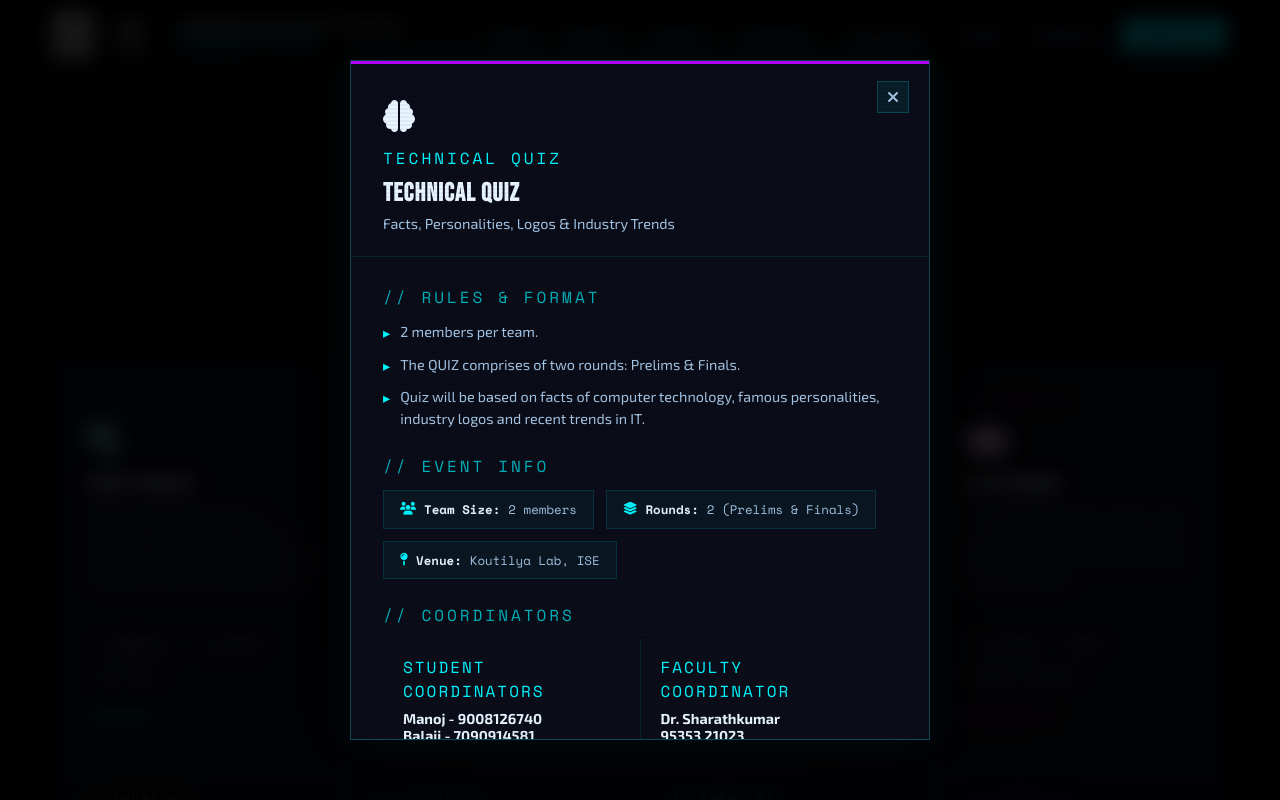
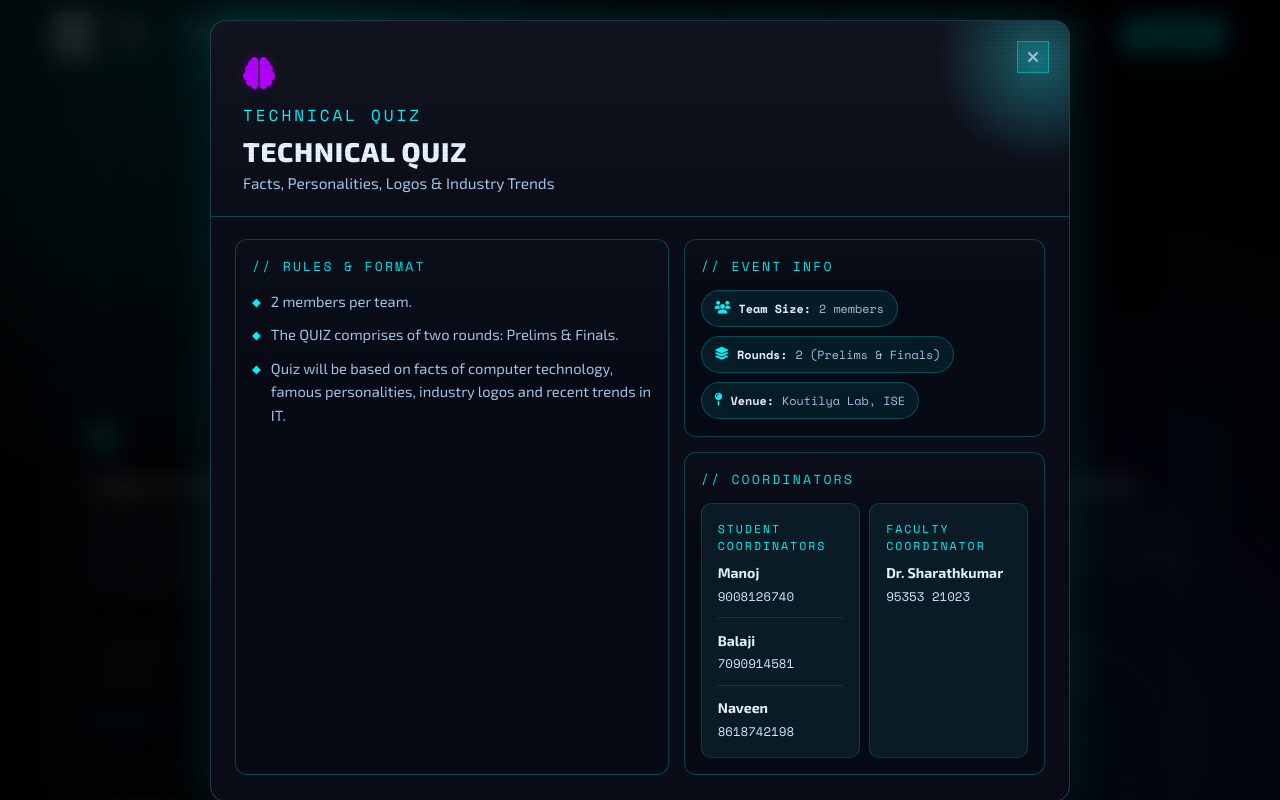
Before and after one commit to CodebyKumar/Browse-2026-website, a plain HTML site: page index.html in a window 1280 px wide. Both pictures are taken after a click on the link "Technical Quiz". Shown: the part 1915-2715 px from the top of the page. Drawn offline with nearby package versions, Linux system fonts and the light colour scheme; a web font is replaced by a local one.

Commit message:
feat: Enhance event coordinator management by restructuring data format and updating modal rendering; add shortcut icon to HTML files

```diff
--- a/css/styles.css
+++ b/css/styles.css
@@ -1539,13 +1539,14 @@ a.sit-contact-value:hover {
 .event-icon-big {
   font-size: 2rem;
   margin-bottom: 1rem;
-  filter: drop-shadow(0 0 4px var(--event-c, var(--neon-cyan)));
+  color: var(--event-c, var(--neon-cyan));
+  filter: drop-shadow(0 0 2px rgba(255, 255, 255, 0.45));
 }
 
 .event-name {
-  font-family: var(--ff-title);
-  font-size: 1.05rem;
-  font-weight: 700;
+  font-family: var(--ff-head);
+  font-size: 1.25rem;
+  font-weight: 800;
   letter-spacing: 1px;
   color: var(--text-bright);
   margin-bottom: 0.5rem;
@@ -2372,12 +2373,17 @@ footer {
   position: fixed;
   inset: 0;
   z-index: 2000;
-  background: rgba(0, 0, 0, 0.85);
-  backdrop-filter: blur(10px);
-  display: flex;
-  align-items: center;
+  background:
+    radial-gradient(circle at 18% 8%, rgba(0, 245, 255, 0.07), transparent 36%),
+    radial-gradient(circle at 85% 92%, rgba(26, 106, 255, 0.06), transparent 42%),
+    rgba(0, 0, 0, 0.82);
+  backdrop-filter: blur(12px);
+  display: flex;
+  align-items: flex-start;
   justify-content: center;
-  padding: 2rem;
+  padding: 1.25rem 1rem;
+  overflow-y: auto;
+  overflow-x: hidden;
   opacity: 0;
   pointer-events: none;
   transition: opacity 0.3s ease;
@@ -2389,18 +2395,45 @@ footer {
 }
 
 .modal-box {
-  background: #0a0d18;
-  border: 1px solid rgba(0, 245, 255, 0.25);
-  max-width: 580px;
-  width: 100%;
-  max-height: 85vh;
-  overflow-y: auto;
+  --modal-accent: var(--neon-cyan);
+  --modal-event: var(--neon-cyan);
+  background:
+    linear-gradient(180deg, rgba(255, 255, 255, 0.03), transparent 28%),
+    #0a0d18;
+  border: 1px solid rgba(93, 171, 220, 0.28);
+  border-radius: 16px;
+  max-width: 860px;
+  width: min(860px, 96vw);
+  max-height: none;
+  overflow: hidden;
+  margin: auto;
   position: relative;
   transform: translateY(40px) scale(0.96);
   transition: transform 0.35s var(--ease-out-expo), opacity 0.3s ease;
   opacity: 0;
-  box-shadow: 0 0 80px rgba(0, 0, 0, 0.8), 0 0 40px rgba(0, 245, 255, 0.08);
+  box-shadow: 0 35px 80px rgba(0, 0, 0, 0.72), 0 0 46px color-mix(in srgb, var(--modal-accent) 20%, transparent);
   padding: 0;
+}
+
+.modal-box::before {
+  content: '';
+  position: absolute;
+  top: -70px;
+  right: -80px;
+  width: 220px;
+  height: 220px;
+  border-radius: 50%;
+  background: radial-gradient(circle, color-mix(in srgb, var(--modal-accent) 26%, #fff 6%) 0%, transparent 65%);
+  pointer-events: none;
+}
+
+.modal-box::-webkit-scrollbar {
+  width: 7px;
+}
+
+.modal-box::-webkit-scrollbar-thumb {
+  background: color-mix(in srgb, var(--modal-accent) 55%, #ffffff 5%);
+  border-radius: 999px;
 }
 
 .modal-overlay.active .modal-box {
@@ -2409,13 +2442,12 @@ footer {
 }
 
 .modal-header-bar {
-  height: 3px;
-  background: linear-gradient(90deg, var(--neon-cyan), var(--neon-violet));
+  display: none;
 }
 
 .modal-header {
   padding: 2rem 2rem 1.5rem;
-  border-bottom: 1px solid rgba(0, 245, 255, 0.1);
+  border-bottom: 1px solid color-mix(in srgb, var(--modal-accent) 28%, transparent);
   position: relative;
 }
 
@@ -2425,8 +2457,8 @@ footer {
   right: 1.25rem;
   width: 32px;
   height: 32px;
-  background: rgba(0, 245, 255, 0.07);
-  border: 1px solid rgba(0, 245, 255, 0.2);
+  background: color-mix(in srgb, var(--modal-accent) 14%, transparent);
+  border: 1px solid color-mix(in srgb, var(--modal-accent) 42%, transparent);
   cursor: pointer;
   color: var(--text-mid);
   font-size: 1rem;
@@ -2438,14 +2470,16 @@ footer {
 }
 
 .modal-close-btn:hover {
-  background: rgba(0, 245, 255, 0.15);
-  color: var(--neon-cyan);
+  background: color-mix(in srgb, var(--modal-accent) 24%, transparent);
+  color: var(--modal-accent);
   transform: rotate(90deg);
 }
 
 .modal-icon-lg {
   font-size: 2rem;
   margin-bottom: 0.75rem;
+  color: var(--modal-event);
+  text-shadow: 0 0 10px color-mix(in srgb, var(--modal-event) 35%, transparent);
 }
 
 .modal-ev-tag {
@@ -2453,89 +2487,117 @@ footer {
   font-size: 1rem;
   letter-spacing: 3px;
   text-transform: uppercase;
-  color: var(--neon-cyan);
+  color: var(--modal-accent);
   display: block;
   margin-bottom: 0.5rem;
 }
 
 .modal-ev-name {
-  font-family: var(--ff-title);
-  font-size: 1.6rem;
-  font-weight: 900;
-  letter-spacing: 1px;
+  font-family: var(--ff-head);
+  font-size: 1.7rem;
+  font-weight: 800;
+  letter-spacing: 0.8px;
   color: var(--text-bright);
   margin-bottom: 0.4rem;
+  line-height: 1.2;
 }
 
 .modal-ev-sub {
-  font-size: 0.9rem;
+  font-size: 0.96rem;
   color: var(--text-mid);
   font-family: var(--ff-body);
+  max-width: 92%;
 }
 
 .modal-body {
-  padding: 1.75rem 2rem 2rem;
+  padding: 1.4rem 1.5rem 1.6rem;
+  display: grid;
+  grid-template-columns: minmax(0, 1.2fr) minmax(0, 1fr);
+  grid-template-areas:
+    'rules info'
+    'rules coords';
+  gap: 0.95rem;
+}
+
+.modal-body .modal-section:nth-child(1) {
+  grid-area: rules;
+}
+
+.modal-body .modal-section:nth-child(2) {
+  grid-area: info;
+}
+
+.modal-body .modal-section:nth-child(3) {
+  grid-area: coords;
 }
 
 .modal-section {
-  margin-bottom: 1.5rem;
+  margin: 0;
+  background: linear-gradient(180deg, rgba(255, 255, 255, 0.02), transparent 30%), rgba(6, 10, 22, 0.9);
+  border: 1px solid color-mix(in srgb, var(--modal-accent) 24%, transparent);
+  border-radius: 12px;
+  padding: 1rem 1rem 1.05rem;
 }
 
 .modal-sec-label {
   font-family: var(--ff-mono);
-  font-size: 1rem;
-  letter-spacing: 3px;
+  font-size: 0.82rem;
+  letter-spacing: 2.2px;
   text-transform: uppercase;
-  color: var(--neon-cyan);
-  margin-bottom: 0.75rem;
-  opacity: 0.7;
+  color: var(--modal-accent);
+  margin-bottom: 0.85rem;
+  opacity: 0.92;
 }
 
 .modal-rules-list {
   list-style: none;
   display: flex;
   flex-direction: column;
-  gap: 0.55rem;
+  gap: 0.62rem;
 }
 
 .modal-rules-list li {
   display: flex;
   gap: 10px;
   align-items: flex-start;
-  font-size: 0.9rem;
+  font-size: 0.92rem;
   color: var(--text-mid);
-  line-height: 1.55;
+  line-height: 1.6;
   font-family: var(--ff-body);
   font-weight: 400;
 }
 
 .modal-rules-list li::before {
-  content: '▸';
-  color: var(--neon-cyan);
+  content: '◆';
+  color: var(--modal-accent);
   flex-shrink: 0;
-  margin-top: 1px;
+  margin-top: 2px;
+  font-size: 0.72rem;
 }
 
 .modal-info-chips {
   display: flex;
   flex-wrap: wrap;
-  gap: 0.75rem;
+  gap: 0.6rem;
 }
 
 .mi-chip {
   display: flex;
   align-items: center;
   gap: 8px;
-  padding: 0.55rem 1rem;
-  border: 1px solid rgba(0, 245, 255, 0.12);
-  background: rgba(0, 245, 255, 0.04);
+  padding: 0.55rem 0.8rem;
+  border: 1px solid color-mix(in srgb, var(--modal-accent) 24%, transparent);
+  background: color-mix(in srgb, var(--modal-accent) 8%, transparent);
   font-family: var(--ff-mono);
-  font-size: 0.78rem;
+  font-size: 0.74rem;
+  border-radius: 999px;
   color: var(--text-mid);
+  max-width: 100%;
+  word-break: break-word;
 }
 
 .mi-chip i {
-  color: var(--neon-cyan);
+  color: var(--modal-accent);
   font-size: 0.8rem;
 }
 
@@ -2546,29 +2608,39 @@ footer {
 .modal-coords-grid {
   display: grid;
   grid-template-columns: 1fr 1fr;
-  gap: 1px;
-  background: rgba(0, 245, 255, 0.08);
+  gap: 0.6rem;
 }
 
 .mc-block {
-  background: var(--bg2);
-  padding: 1rem 1.25rem;
+  background: color-mix(in srgb, var(--modal-accent) 6%, var(--bg2));
+  border: 1px solid color-mix(in srgb, var(--modal-accent) 16%, transparent);
+  border-radius: 10px;
+  padding: 1rem 1rem;
 }
 
 .mc-label {
   font-family: var(--ff-mono);
-  font-size: 1rem;
+  font-size: 0.72rem;
   letter-spacing: 2px;
   text-transform: uppercase;
-  color: var(--neon-cyan);
-  margin-bottom: 0.4rem;
+  color: var(--modal-accent);
+  margin-bottom: 0.55rem;
+}
+
+.mc-entry+
+.mc-entry {
+  margin-top: 0.7rem;
+  padding-top: 0.7rem;
+  border-top: 1px solid color-mix(in srgb, var(--modal-accent) 14%, transparent);
 }
 
 .mc-name {
   font-family: var(--ff-head);
-  font-size: 0.9rem;
+  font-size: 0.88rem;
   font-weight: 700;
   color: var(--text-bright);
+  line-height: 1.55;
+  word-break: break-word;
 }
 
 .mc-phone {
@@ -2784,7 +2856,12 @@ footer {
   }
 
   .modal-body {
-    padding: 1.25rem 1.5rem 1.5rem;
+    padding: 1rem 0.95rem 1.1rem;
+    grid-template-columns: 1fr;
+    grid-template-areas:
+      'rules'
+      'info'
+      'coords';
   }
 
   .modal-coords-grid {
@@ -2792,7 +2869,26 @@ footer {
   }
 
   .modal-header {
-    padding: 1.5rem 1.5rem 1.25rem;
+    padding: 1.25rem 0.95rem 1rem;
+  }
+
+  .modal-box {
+    border-radius: 12px;
+    width: min(96vw, 96vw);
+  }
+
+  .modal-ev-name {
+    font-size: 1.35rem;
+  }
+
+  .modal-ev-sub {
+    font-size: 0.9rem;
+    max-width: 100%;
+  }
+
+  .mi-chip {
+    font-size: 0.7rem;
+    padding: 0.5rem 0.72rem;
   }
 
 
--- a/events.html
+++ b/events.html
@@ -5,6 +5,8 @@
     <meta charset="UTF-8">
     <meta name="viewport" content="width=device-width, initial-scale=1.0">
     <title>Events - CSE Department</title>
+    <link rel="icon" type="image/jpeg" href="assets/images/Browse_logo.jpeg">
+    <link rel="shortcut icon" type="image/jpeg" href="assets/images/Browse_logo.jpeg">
     <link rel="stylesheet" href="css/events-animations.css">
     <link rel="stylesheet" href="css/styles.css">
 </head>
--- a/js/eventsData.js
+++ b/js/eventsData.js
@@ -17,8 +17,13 @@ window.events = {
             { icon: 'fa-layer-group', label: 'Rounds', val: '2 (Prelims & Finals)' },
             { icon: 'fa-map-pin', label: 'Venue', val: 'Research Lab, ISE' },
         ],
-        student: 'chirashree - +91 87621 93686\nNehil - +91 91312 03322',
-        faculty: 'Dr. Nagaratna B Chittaragi\n96062 25604',
+        studentCoordinators: [
+            { name: 'Chirashree', contact: '+91 87621 93686' },
+            { name: 'Nehil', contact: '+91 91312 03322' },
+        ],
+        facultyCoordinators: [
+            { name: 'Dr. Nagaratna B Chittaragi', contact: '96062 25604' },
+        ],
     },
     'ev2': {
         icon: '<i class="fas fa-brain"></i>',
@@ -36,13 +41,19 @@ window.events = {
             { icon: 'fa-layer-group', label: 'Rounds', val: '2 (Prelims & Finals)' },
             { icon: 'fa-map-pin', label: 'Venue', val: 'Koutilya Lab, ISE' },
         ],
-        student: 'Manoj - 9008126740\nBalaji - 7090914581\nNaveen - 8618742198',
-        faculty: 'Dr. Sharathkumar\n95353 21023',
+        studentCoordinators: [
+            { name: 'Manoj', contact: '9008126740' },
+            { name: 'Balaji', contact: '7090914581' },
+            { name: 'Naveen', contact: '8618742198' },
+        ],
+        facultyCoordinators: [
+            { name: 'Dr. Sharathkumar', contact: '95353 21023' },
+        ],
     },
     'ev3': {
         icon: '<i class="fas fa-microphone"></i>',
-        tag: 'WITTY BYTE',
-        name: 'WITTYBYTE',
+        tag: 'TECH TALK',
+        name: 'WITTY BYTE',
         sub: 'TECH TALK',
         color: '#39ff14',
         rules: [
@@ -56,8 +67,13 @@ window.events = {
             { icon: 'fa-layer-group', label: 'Rounds', val: '4 rounds' },
             { icon: 'fa-map-pin', label: 'Venue', val: 'Project Lab, CSE' },
         ],
-        student: 'Haradeep Reddy - 7416719446\nSachin - 9606426567',
-        faculty: 'Dr. H D Kallinatha\n99862 95070',
+        studentCoordinators: [
+            { name: 'Haradeep Reddy', contact: '7416719446' },
+            { name: 'Sachin', contact: '9606426567' },
+        ],
+        facultyCoordinators: [
+            { name: 'Dr. H D Kallinatha', contact: '99862 95070' },
+        ],
     },
     'ev4': {
         icon: '<i class="fas fa-gamepad"></i>',
@@ -80,8 +96,13 @@ window.events = {
             { icon: 'fa-users', label: 'BGMI', val: '4 members' },
             { icon: 'fa-map-pin', label: 'Venue', val: 'Media Center/MBA Block' },
         ],
-        student: 'Omsai Reddy - 8861611227\nYashaswini P - 91 80886 88451',
-        faculty: 'Dr. Keerthan Kumar\n88846 74522',
+        studentCoordinators: [
+            { name: 'Omsai Reddy', contact: '8861611227' },
+            { name: 'Yashaswini P', contact: '+91 80886 88451' },
+        ],
+        facultyCoordinators: [
+            { name: 'Dr. Keerthan Kumar', contact: '88846 74522' },
+        ],
     },
     'ev5': {
         icon: '<i class="fas fa-terminal"></i>',
@@ -100,8 +121,13 @@ window.events = {
             { icon: 'fa-code', label: 'Language', val: 'C / C++' },
             { icon: 'fa-map-pin', label: 'Venue', val: 'RCC Lab, CSE' },
         ],
-        student: 'Sujal Jain V - 9353058451\nAshay Amal - 9263432983',
-        faculty: 'Dr. Srinivasa K\n98453 99083',
+        studentCoordinators: [
+            { name: 'Sujal Jain V', contact: '9353058451' },
+            { name: 'Ashay Amal', contact: '9263432983' },
+        ],
+        facultyCoordinators: [
+            { name: 'Dr. Srinivasa K', contact: '98453 99083' },
+        ],
     },
     'ev6': {
         icon: '<i class="fas fa-pen-ruler"></i>',
@@ -124,8 +150,14 @@ window.events = {
             { icon: 'fa-robot', label: 'AI Prompts', val: 'Max 10 per tool' },
             { icon: 'fa-map-pin', label: 'Venue', val: 'Linux Laboratory, CSE' },
         ],
-        student: 'Ujwal Pai - 97316 36663\nChaithra Aradhya - 81528 75878\nShalmala G Nadig - 90192 81825',
-        faculty: 'Dr Anupama T A\n99003 98122',
+        studentCoordinators: [
+            { name: 'Ujwal Pai', contact: '97316 36663' },
+            { name: 'Chaithra Aradhya', contact: '81528 75878' },
+            { name: 'Shalmala G Nadig', contact: '90192 81825' },
+        ],
+        facultyCoordinators: [
+            { name: 'Dr Anupama T A', contact: '99003 98122' },
+        ],
     },
     'ev7': {
         icon: '<i class="fas fa-chart-line"></i>',
@@ -148,8 +180,13 @@ window.events = {
             { icon: 'fa-layer-group', label: 'Rounds', val: '3 rounds' },
             { icon: 'fa-map-pin', label: 'Venue', val: 'Kalpana Chawla Lab, CSE' },
         ],
-        student: 'Raghavi M - 78991 23195\nAkshitha Katte - 96324 69914',
-        faculty: 'Dr. Bhargavi K\n86182 03489',
+        studentCoordinators: [
+            { name: 'Raghavi M', contact: '78991 23195' },
+            { name: 'Akshitha Katte', contact: '96324 69914' },
+        ],
+        facultyCoordinators: [
+            { name: 'Dr. Bhargavi K', contact: '86182 03489' },
+        ],
     },
     'ev8': {
         icon: '<i class="fas fa-bolt"></i>',
@@ -171,7 +208,12 @@ window.events = {
             { icon: 'fa-clock', label: 'Duration', val: '3 hours' },
             { icon: 'fa-map-pin', label: 'Venue', val: 'Aryabhatta Computer Centre, CSE' },
         ],
-        student: 'Ujwal Pai - 97316 36663\nArshan Ali Khan - 82960 15593',
-        faculty: 'Dr. R M Savithramma\n84958 22888',
+        studentCoordinators: [
+            { name: 'Ujwal Pai', contact: '97316 36663' },
+            { name: 'Arshan Ali Khan', contact: '82960 15593' },
+        ],
+        facultyCoordinators: [
+            { name: 'Dr. R M Savithramma', contact: '84958 22888' },
+        ],
     },
 };
--- a/js/script.js
+++ b/js/script.js
@@ -136,12 +136,40 @@ const overlay = document.getElementById('modalOverlay');
 const modalBox = document.getElementById('modalBox');
 const closeBtn = document.getElementById('modalCloseBtn');
 
+function normalizeCoordinators(raw, role = 'student') {
+    if (Array.isArray(raw)) return raw;
+    if (typeof raw !== 'string' || !raw.trim()) return [];
+
+    const lines = raw.split('\n').map(l => l.trim()).filter(Boolean);
+
+    // Legacy faculty format: first line name, second line phone.
+    if (role === 'faculty' && lines.length >= 2 && !lines[0].includes(' - ')) {
+        return [{ name: lines[0], contact: lines.slice(1).join(' / ') }];
+    }
+
+    return lines.map(line => {
+        const [namePart, ...contactParts] = line.split(' - ');
+        return {
+            name: (namePart || '').trim(),
+            contact: contactParts.join(' - ').trim(),
+        };
+    });
+}
+
+function renderCoordinatorList(items) {
+    return items.map(item => `
+      <div class="mc-entry">
+        <div class="mc-name">${item.name || ''}</div>
+        ${item.contact ? `<div class="mc-phone">${item.contact}</div>` : ''}
+      </div>
+    `).join('');
+}
+
 function openModal(evKey) {
     const evData = window.events ? window.events[evKey] : null;
     if (!evData || !modalBox || !overlay) return;
 
-    const header = modalBox.querySelector('.modal-header-bar');
-    if (header) header.style.background = `linear-gradient(90deg, ${evData.color}, #b400ff)`;
+    modalBox.style.setProperty('--modal-event', evData.color || 'var(--neon-cyan)');
 
     const iconLg = modalBox.querySelector('.modal-icon-lg');
     if (iconLg) iconLg.innerHTML = evData.icon;
@@ -170,8 +198,18 @@ function openModal(evKey) {
     // Coordinators
     const grid = modalBox.querySelector('.modal-coords-grid');
     if (grid) {
-        const studentLines = evData.student.split('\n').map(l => `<div class="mc-name">${l}</div>`).join('');
-        const facultyLines = evData.faculty.split('\n').map(l => `<div class="mc-name">${l}</div>`).join('');
+        const studentList = normalizeCoordinators(
+            evData.studentCoordinators || evData.student,
+            'student'
+        );
+        const facultyList = normalizeCoordinators(
+            evData.facultyCoordinators || evData.faculty,
+            'faculty'
+        );
+
+        const studentLines = renderCoordinatorList(studentList);
+        const facultyLines = renderCoordinatorList(facultyList);
+
         grid.innerHTML = `
         <div class="mc-block">
           <div class="mc-label">Student Coordinators</div>
```
Also changed, not shown: index.html (+2 -0 lines).
